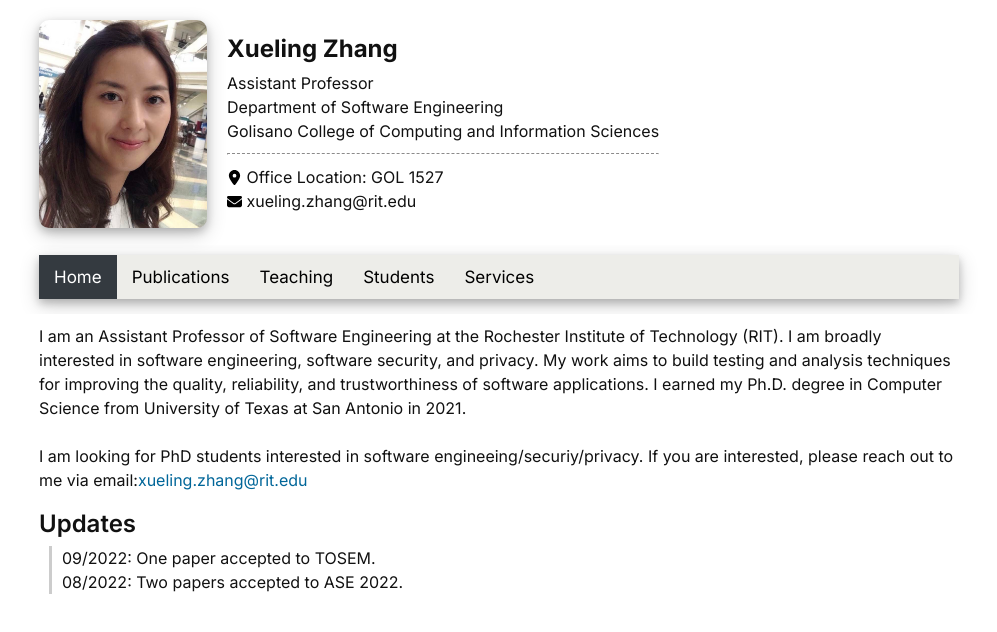
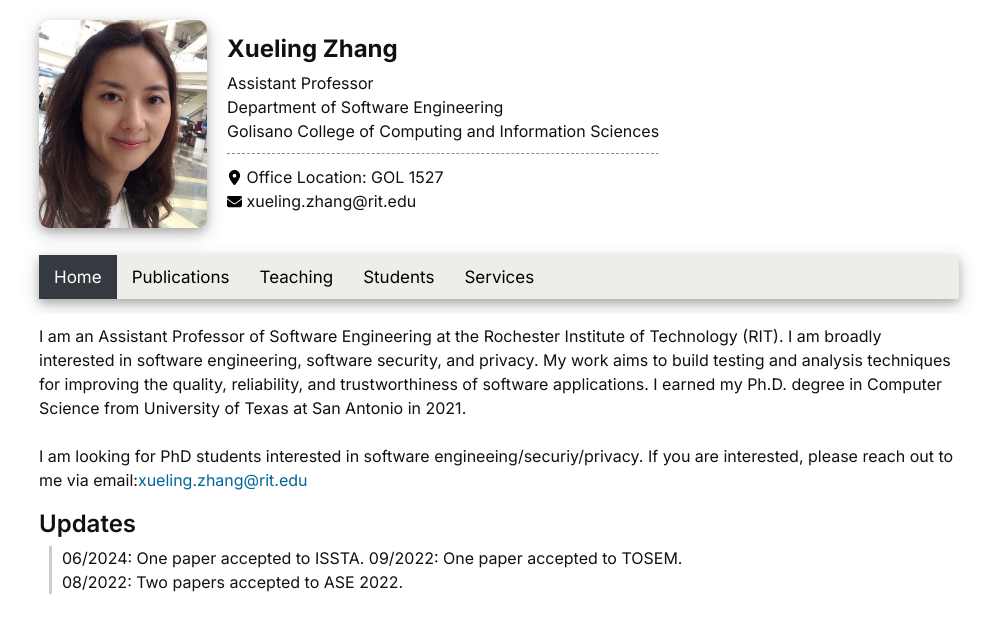
Before and after one commit to XuelingZ/XuelingZ.github.io, a Next.js app: page / in a window 1280 px wide. Shown: the top 632 px of the page, without its empty margins (141-1138 px from the left). Built offline with nearby package versions, Linux system fonts and the light colour scheme.

Commit message:
Update home.js

```diff
--- a/src/components/home.js
+++ b/src/components/home.js
@@ -22,6 +22,8 @@ export default function Landing() {
   <h2>Updates</h2>
   <div className="notetext">
     <p className="homelist">
+      06/2024: One paper accepted to ISSTA.
+
       09/2022: One paper accepted to TOSEM.
       <br />
       08/2022: Two papers accepted to ASE 2022.
```
